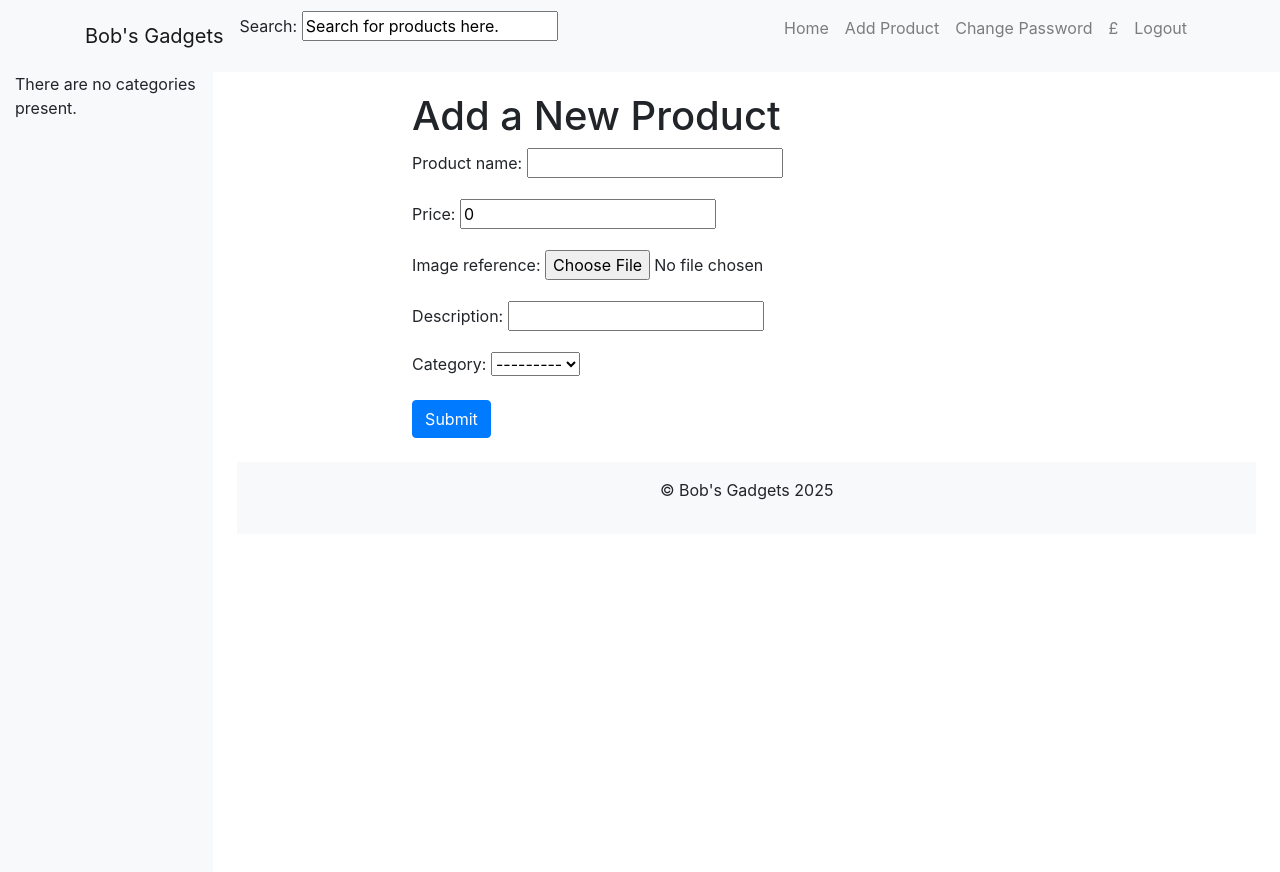
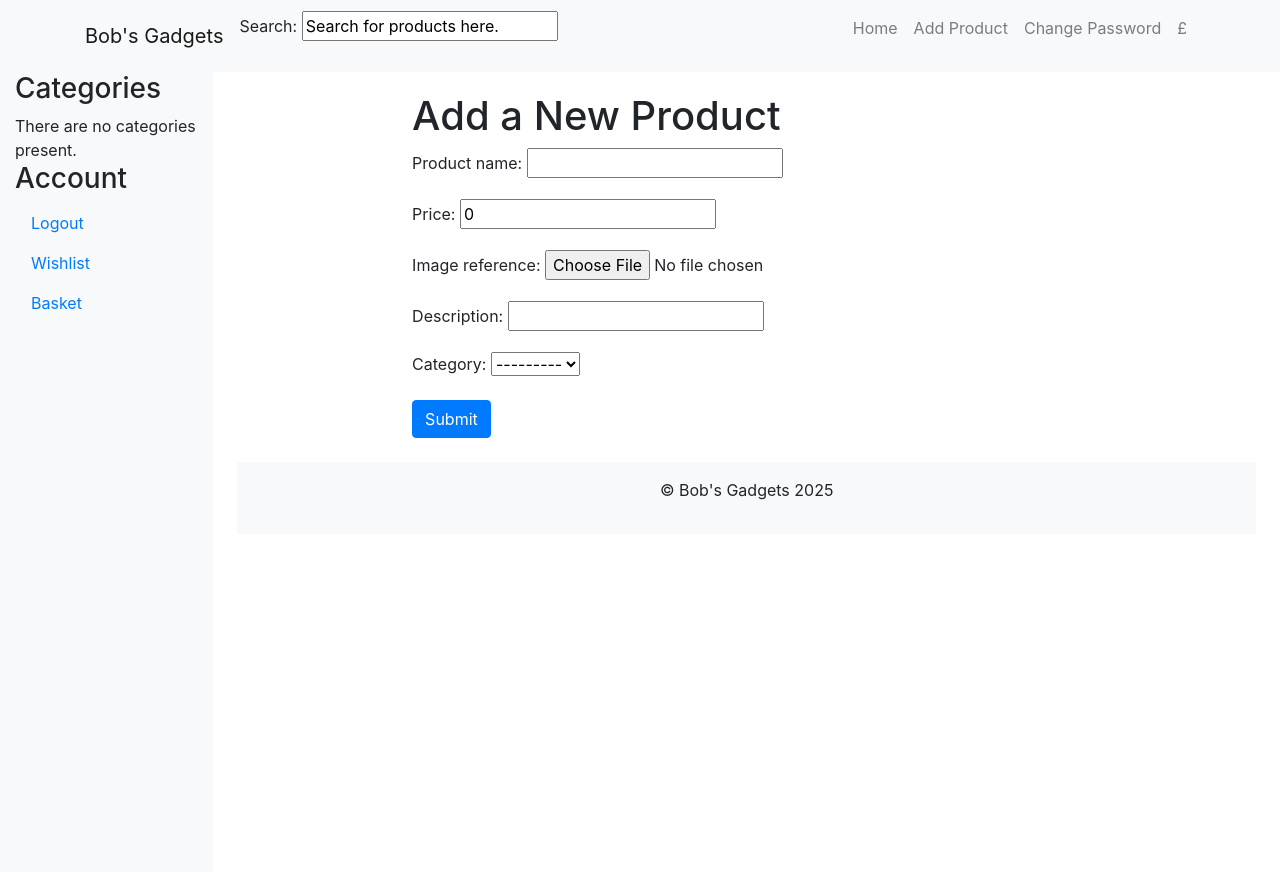
Before and after one commit to 2892344m/WAD2_group_project, a Django app: page /shop/add_product/ in a window 1280 px wide. Run offline with Django 3.2, Linux system fonts and the light colour scheme; the visitor is signed in with stand-in values (Sample User, id 1); data that the repository does not hold is empty; parts of the project's set-up code (start-up, migrations or seed data) failed here and were passed over; some libraries are stand-ins or nearby versions.

Commit message:
Added image to UserAccount, started on account.html, and moved account interactions to sidebar in base.html

```diff
--- a/shop/models.py
+++ b/shop/models.py
@@ -11,6 +11,7 @@ DESCRIPTION_MAX_LENGTH = 250
 class UserAccount(models.Model):
     user = models.OneToOneField(User, on_delete=models.CASCADE)
     seller_account = models.BooleanField()
+    account_img = models.ImageField(required=False)
     balance = models.FloatField(default=0)
 
     def __str__(self):
--- a/templates/shop/base.html
+++ b/templates/shop/base.html
@@ -35,9 +35,7 @@
                 <li class="nav-item"><a class="nav-link" href="{% url 'shop:add_product' %}">Add Product</a></li>
                 <li class="nav-item"><a class="nav-link" href="{% url 'auth_password_change' %}">Change Password</a></li>
                 <li class="nav-item"><p class="nav-link"> £{{ user_balance }}</p></li>
-                <li class="nav-item"><a class="nav-link" href="{% url 'auth_logout' %}?next={% url 'shop:homepage' %}">Logout</a></li>
             {% else %}
-                <li class="nav-item"><a class="nav-link" href="{% url 'registration_register' %}">Sign Up</a></li>
                 <li class="nav-item"><a class="nav-link" href="{% url 'auth_login' %}">Login</a></li>
             {% endif %}
           </ul>
@@ -51,10 +49,39 @@
       <div class="row">
           <nav class="col-md-2 d-none d-md-block bg-light sidebar">
               <div class="sidebar-sticky">
-              {% block sidebar_block %}
+                {% block sidebar_block %}
+                <h3>Categories</h3>
+                <div>
                   {% get_category_list category %}
+                </div>
+
+                <div>
+                  <h3>Account</h3>
+                  <ul class="nav flex-column">
+                    {% if user.is_authenticated %}
+                    <li class="nav-item">
+                      <a class="nav-link" href="{% url 'auth_logout' %}">
+                          <span data-feather="archive"></span>Logout</a>
+                    </li>
+                    <li class="nav-item">
+                      <a class="nav-link" href="{% url 'shop:wishlist_detail' %}">
+                        <span data-feather="archive"></span>Wishlist</a>
+                      </a>
+                    </li>
+                    <li class="nav-item">
+                      <a class="nav-link" href="{% url 'shop:basket_detail' %}">
+                        <span data-feather="archive"></span>Basket</a>
+                    </li>
+                    {% else %}
+                    <li class="nav-item">
+                      <a class="nav-link" href="{% url 'registration_register' %}">
+                          <span data-feather="archive"></span>Register</a>
+                    </li>
+                    {% endif %}
+                  </ul>
+                </div>
+              </div>
               {% endblock %}
-              </div>
           </nav>
 
            <main role="main" class="col-md-9  ml-sm-auto col-lg-10 px-4">
```
Also changed, not shown: templates/shop/account.html (+18 -0 lines).
